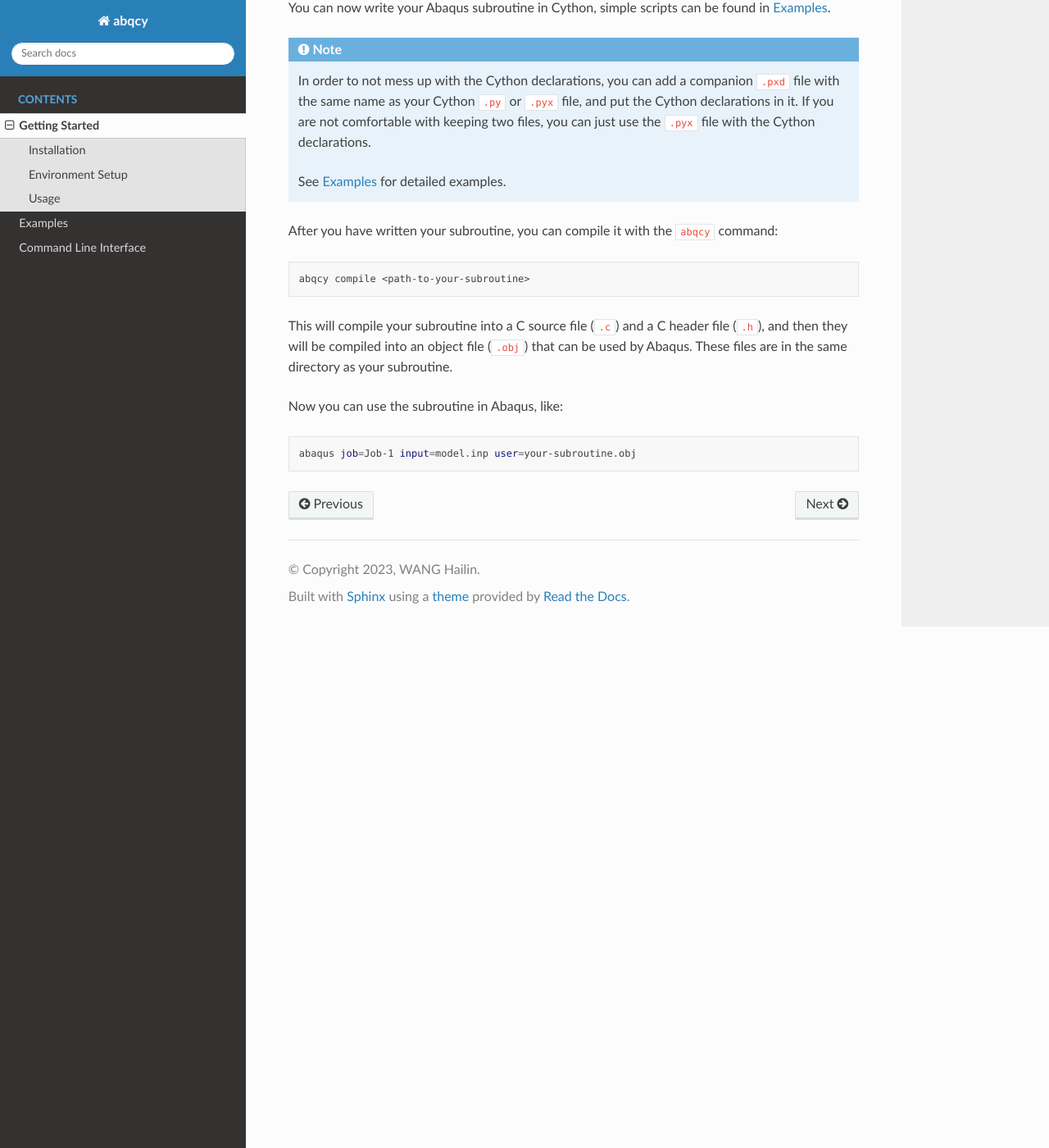
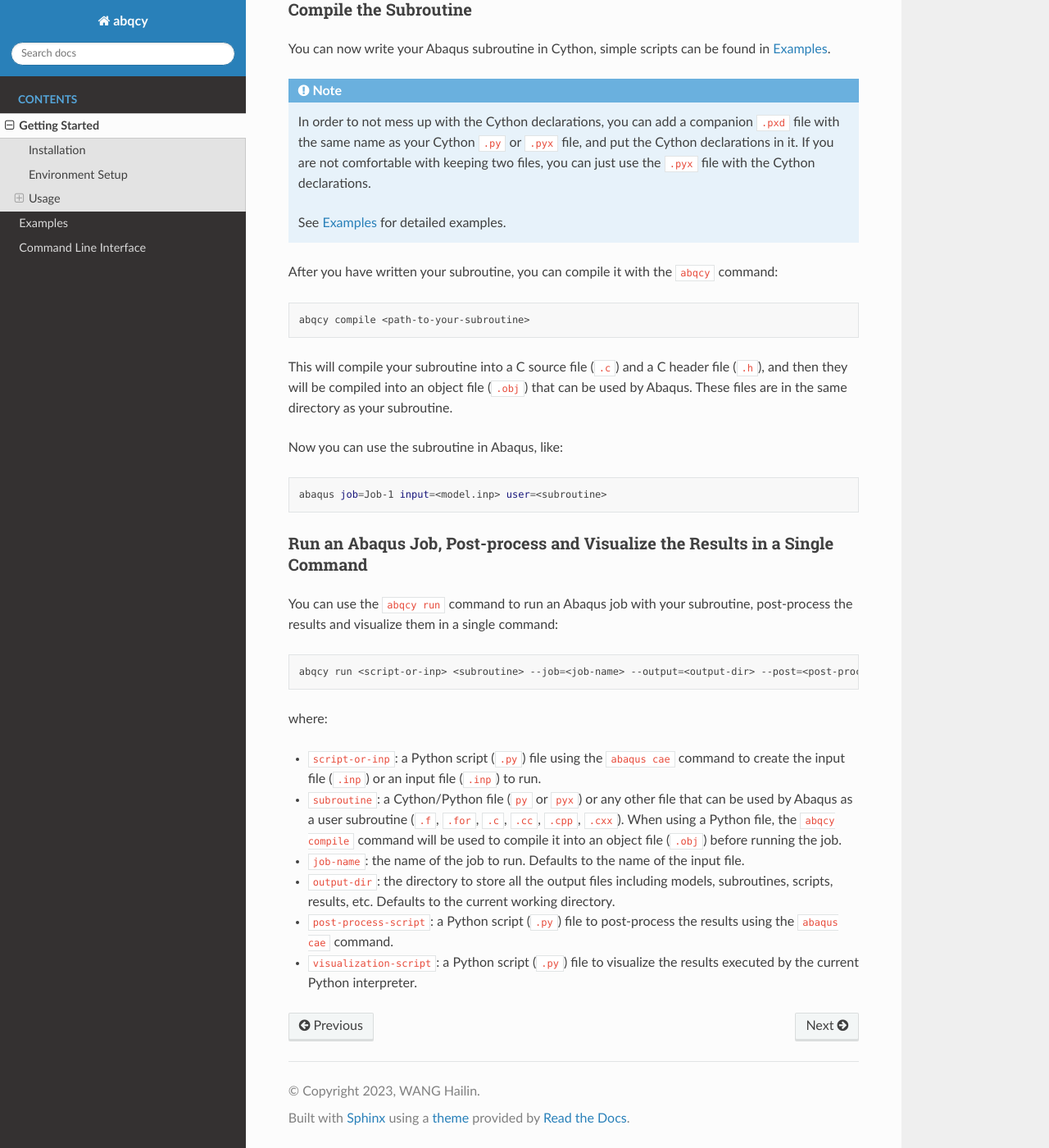
Before and after one commit to haiiliin/abqcy, a Sphinx documentation site: the page built from docs/getting-started.md, in a window 1280 px wide and 1400 px high, scrolled down 906 px. Shown: the whole window at 82% size. Built offline with Sphinx 7.4.7 and the Read the Docs theme 2.0.0, drawn with Linux system fonts in a browser that asks for light colours; pages that are not in the unit, such as notebooks, are missing from menus; the version number could not be read and is left out.

Commit message:
Update getting started

````diff
--- a/docs/getting-started.md
+++ b/docs/getting-started.md
@@ -29,6 +29,8 @@ If it fails to find them, you need to update the `INCLUDE` and `LIB` environment
 
 ## Usage
 
+### Compile the Subroutine
+
 You can now write your Abaqus subroutine in Cython, simple scripts can be found in {doc}`examples`.
 
 ```{note}
@@ -48,5 +50,26 @@ that can be used by Abaqus. These files are in the same directory as your subrou
 
 Now you can use the subroutine in Abaqus, like:
 ```shell
-abaqus job=Job-1 input=model.inp user=your-subroutine.obj
+abaqus job=Job-1 input=<model.inp> user=<subroutine>
 ```
+
+### Run an Abaqus Job, Post-process and Visualize the Results in a Single Command
+
+You can use the `abqcy run` command to run an Abaqus job with your subroutine, post-process the results and visualize
+them in a single command:
+```shell
+abqcy run <script-or-inp> <subroutine> --job=<job-name> --output=<output-dir> --post=<post-process-script> --visualization=<visualization-script>
+```
+where:
+
+- `script-or-inp`: a Python script (`.py`) file using the `abaqus cae` command to create the input file (`.inp`) or
+  an input file (`.inp`) to run.
+- `subroutine`: a Cython/Python file (`py` or `pyx`) or any other file that can be used by Abaqus as a user subroutine
+  (`.f`, `.for`, `.c`, `.cc`, `.cpp`, `.cxx`). When using a Python file, the `abqcy compile` command will be used to
+  compile it into an object file (`.obj`) before running the job.
+- `job-name`: the name of the job to run. Defaults to the name of the input file.
+- `output-dir`: the directory to store all the output files including models, subroutines, scripts, results, etc.
+  Defaults to the current working directory.
+- `post-process-script`: a Python script (`.py`) file to post-process the results using the `abaqus cae` command.
+- `visualization-script`: a Python script (`.py`) file to visualize the results executed by the current Python
+  interpreter.
````
Also changed, not shown: 1 other file.
